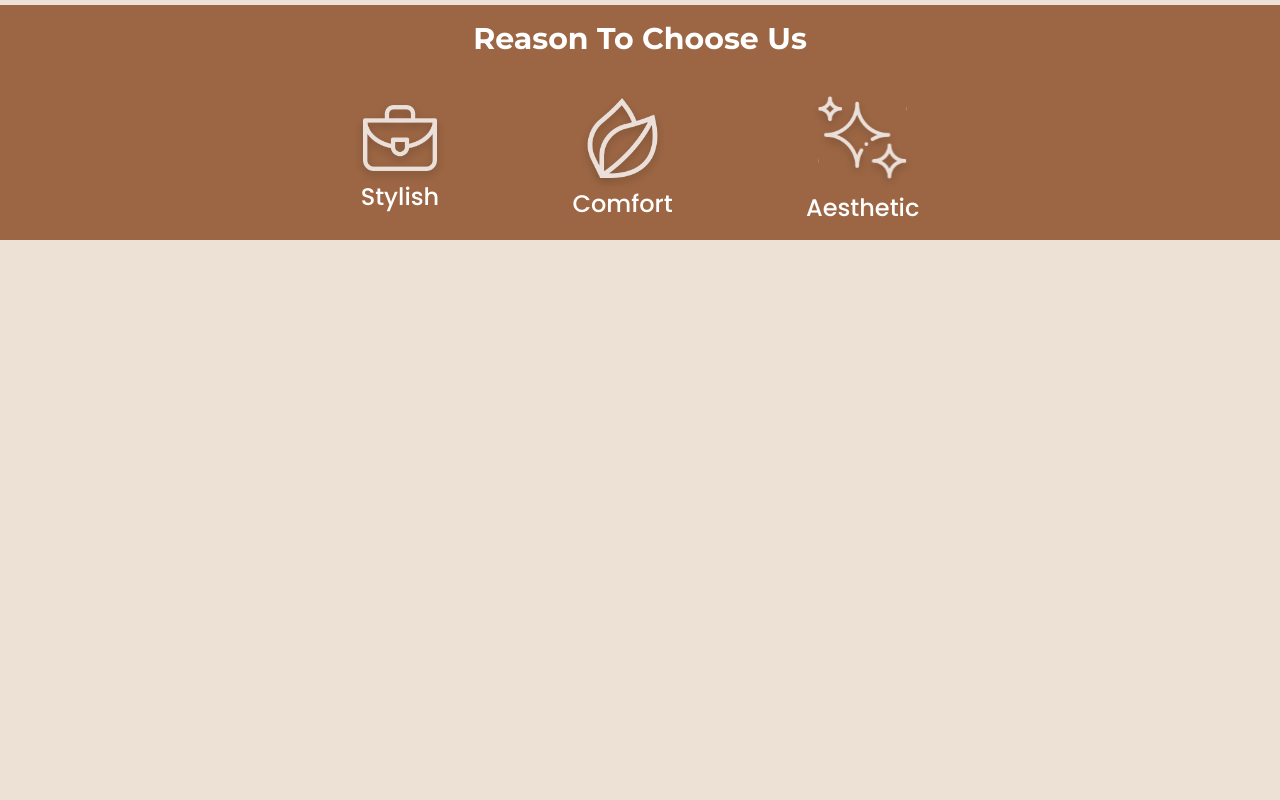
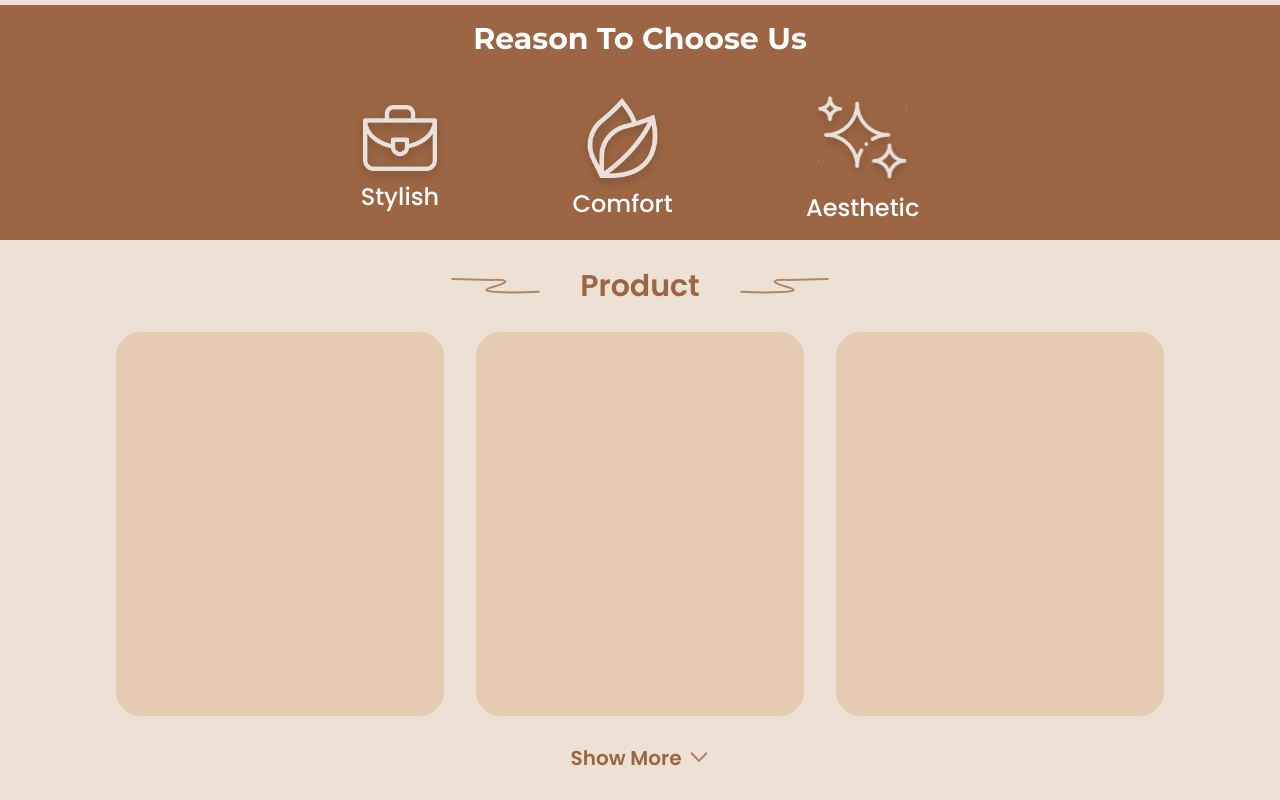
Before and after one commit to michaeldiputra/WovenRattan, a Next.js app: page / in a window 1280 px wide. Shown: the part 1499-2299 px from the top of the page. Before the commit the page ends 1739 px from the top, so only its background shows below. Built offline with nearby package versions, Linux system fonts and the light colour scheme.

Commit message:
create product component

```diff
--- a/src/pages/index.js
+++ b/src/pages/index.js
@@ -3,6 +3,8 @@ import pictureBgHome from "../../public/landing/picture-bg-home.svg";
 import briefcase from "../../public/landing/briefcase.svg";
 import leaf from "../../public/landing/leaf.svg";
 import star from "../../public/landing/star.svg";
+import productvector from "../../public/landing/product-vector.svg";
+import downarrow from "../../public/landing/down-arrow.svg";
 
 export default function Home() {
   return (
@@ -63,6 +65,25 @@ export default function Home() {
         </div>
       </section>
 
+      <section className="landing-container py-7">
+        <div className="max-w-7xl w-full flex flex-col items-center">
+          <div className="flex gap-10 max-h-min items-center mb-7">
+            <Image src={productvector} alt="vector" className="" />
+            <h5 className="text-primary font-semibold text-wr3xl">Product</h5>
+            <Image src={productvector} alt="vector" className="scale-x-[-1]" />
+          </div>
+          <div className="grid grid-cols-3 gap-8 w-full px-9 mb-7">
+            <div className="h-96 rounded-3xl bg-[#E6CCB2] w-full"></div>
+            <div className="h-96 rounded-3xl bg-[#E6CCB2] w-full"></div>
+            <div className="h-96 rounded-3xl bg-[#E6CCB2] w-full"></div>
+          </div>
+          <button className="flex">
+            <p className="text-primary font-semibold text-wrXl pr-2">Show More</p>
+            <Image src={downarrow} alt="down arrow" className="w-5"/>
+          </button>
+        </div>
+      </section>
+
     </>
   );
 }
--- a/src/styles/globals.css
+++ b/src/styles/globals.css
@@ -21,7 +21,7 @@ body {
 }
 
 .landing-container{
-  @apply  px-5 md:px-12 lg:px-16 xl:px-20;
+  @apply  flex justify-center px-5 md:px-12 lg:px-16 xl:px-20 ;
 }
 .text-wr6xl{
     @apply text-4xl sm:text-5xl md:text-5xl lg:text-6xl;
```
Also changed, not shown: public/landing/down-arrow.svg (added), public/landing/product-vector.svg (added).
